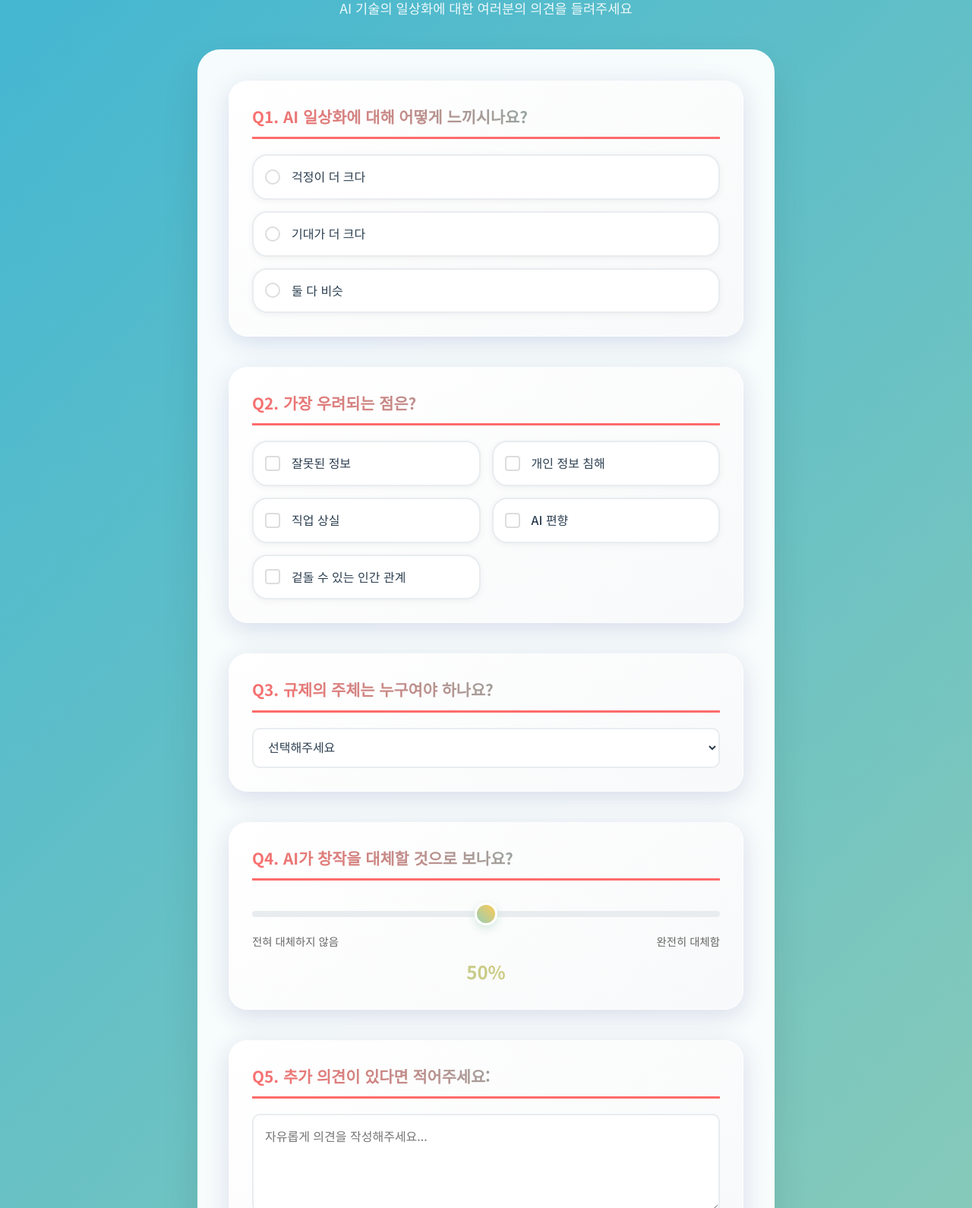
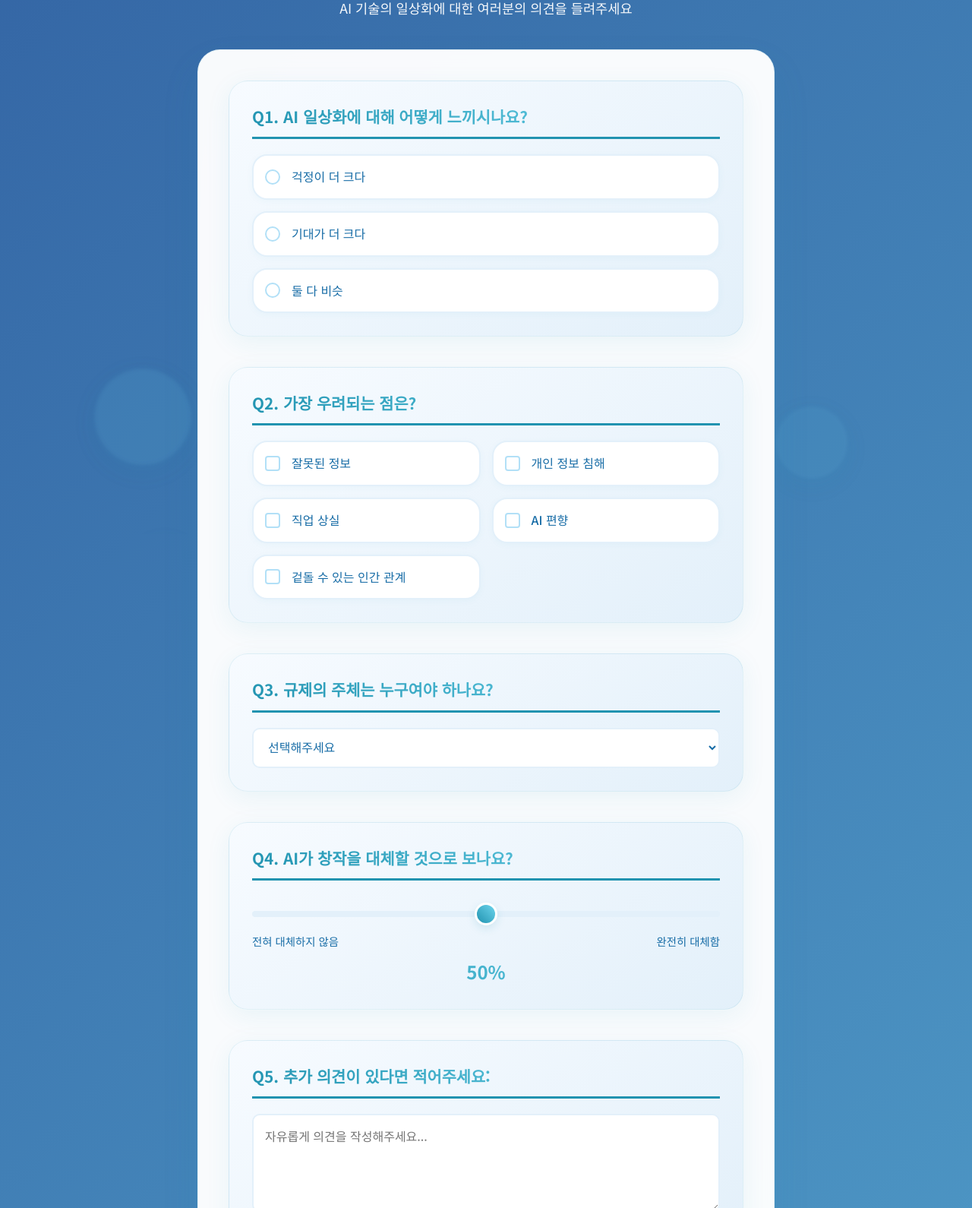
Before and after one commit to easylizzy12/ai, a plain HTML site: page index.html in a window 1280 px wide. Shown: the part 97-1687 px from the top of the page at 76% size. Drawn offline with Linux system fonts and the light colour scheme.

Commit message:
Add files via upload

```diff
--- a/index.html
+++ b/index.html
@@ -9,6 +9,9 @@
     <link href="https://cdnjs.cloudflare.com/ajax/libs/font-awesome/6.0.0/css/all.min.css" rel="stylesheet">
 </head>
 <body>
+    <div class="bubbles">
+        <span></span><span></span><span></span><span></span><span></span><span></span><span></span><span></span><span></span><span></span>
+    </div>
     <div class="container">
         <header class="survey-header">
             <h1><i class="fas fa-robot"></i> AI 여론 조사</h1>
--- a/styles.css
+++ b/styles.css
@@ -7,12 +7,109 @@
 
 body {
     font-family: 'Noto Sans KR', sans-serif;
-    background: linear-gradient(135deg, #ff6b6b 0%, #4ecdc4 25%, #45b7d1 50%, #96ceb4 75%, #feca57 100%);
+    background: linear-gradient(135deg, #1e3c72 0%, #2a5298 40%, #6dd5ed 100%);
     background-size: 400% 400%;
     animation: gradientShift 15s ease infinite;
     min-height: 100vh;
-    color: #333;
+    color: #222;
     line-height: 1.6;
+    overflow-x: hidden;
+    position: relative;
+}
+
+.bubbles {
+    position: fixed;
+    top: 0; left: 0; width: 100vw; height: 100vh;
+    z-index: 0;
+    pointer-events: none;
+    overflow: hidden;
+}
+.bubbles span {
+    position: absolute;
+    display: block;
+    border-radius: 50%;
+    background: rgba(255,255,255,0.15);
+    box-shadow: 0 8px 32px rgba(33,147,176,0.15);
+    filter: blur(2px);
+    animation: bubbleFloat 18s linear infinite;
+}
+.bubbles span:nth-child(1) {
+    width: 120px; height: 120px;
+    left: 10vw; bottom: -150px;
+    animation-delay: 0s;
+    background: rgba(109,213,237,0.18);
+}
+.bubbles span:nth-child(2) {
+    width: 80px; height: 80px;
+    left: 30vw; bottom: -100px;
+    animation-delay: 3s;
+    background: rgba(33,147,176,0.13);
+}
+.bubbles span:nth-child(3) {
+    width: 200px; height: 200px;
+    left: 60vw; bottom: -220px;
+    animation-delay: 6s;
+    background: rgba(42,82,152,0.10);
+}
+.bubbles span:nth-child(4) {
+    width: 90px; height: 90px;
+    left: 80vw; bottom: -120px;
+    animation-delay: 1s;
+    background: rgba(109,213,237,0.13);
+}
+.bubbles span:nth-child(5) {
+    width: 60px; height: 60px;
+    left: 50vw; bottom: -80px;
+    animation-delay: 8s;
+    background: rgba(33,147,176,0.10);
+}
+.bubbles span:nth-child(6) {
+    width: 150px; height: 150px;
+    left: 20vw; bottom: -180px;
+    animation-delay: 5s;
+    background: rgba(42,82,152,0.12);
+}
+.bubbles span:nth-child(7) {
+    width: 100px; height: 100px;
+    left: 70vw; bottom: -130px;
+    animation-delay: 10s;
+    background: rgba(109,213,237,0.15);
+}
+.bubbles span:nth-child(8) {
+    width: 70px; height: 70px;
+    left: 40vw; bottom: -90px;
+    animation-delay: 12s;
+    background: rgba(33,147,176,0.12);
+}
+.bubbles span:nth-child(9) {
+    width: 110px; height: 110px;
+    left: 85vw; bottom: -140px;
+    animation-delay: 15s;
+    background: rgba(42,82,152,0.11);
+}
+.bubbles span:nth-child(10) {
+    width: 50px; height: 50px;
+    left: 15vw; bottom: -60px;
+    animation-delay: 7s;
+    background: rgba(109,213,237,0.10);
+}
+@keyframes bubbleFloat {
+    0% {
+        transform: translateY(0) scale(1);
+        opacity: 0.7;
+    }
+    70% {
+        opacity: 0.5;
+    }
+    100% {
+        transform: translateY(-110vh) scale(1.2);
+        opacity: 0;
+    }
+}
+
+.container, .survey-header, .survey-form, .question-card, .modal, .modal-content {
+    z-index: 1;
+    position: relative;
 }
 
 @keyframes gradientShift {
@@ -38,27 +135,27 @@ body {
     font-size: 2.5rem;
     font-weight: 700;
     margin-bottom: 10px;
-    text-shadow: 2px 2px 4px rgba(0,0,0,0.3);
+    text-shadow: 2px 2px 4px rgba(0,0,0,0.2);
 }
 
 .survey-header p {
     font-size: 1.1rem;
-    opacity: 0.9;
+    opacity: 0.95;
 }
 
 .survey-header i {
     margin-right: 10px;
-    color: #ffd700;
+    color: #6dd5ed;
 }
 
 /* Form styles */
 .survey-form {
-    background: rgba(255, 255, 255, 0.95);
+    background: rgba(255, 255, 255, 0.97);
     border-radius: 30px;
     padding: 40px;
-    box-shadow: 0 25px 50px rgba(0,0,0,0.1);
+    box-shadow: 0 25px 50px rgba(33, 147, 176, 0.10);
     backdrop-filter: blur(20px);
-    border: 1px solid rgba(255, 255, 255, 0.2);
+    border: 1px solid rgba(33, 147, 176, 0.10);
 }
 
 /* Question card styles */
@@ -66,26 +163,26 @@ body {
     margin-bottom: 40px;
     padding: 30px;
     border-radius: 25px;
-    background: linear-gradient(145deg, #ffffff, #f8f9fa);
-    border: 1px solid rgba(255, 255, 255, 0.3);
+    background: linear-gradient(145deg, #f7fbff, #e3f0fa);
+    border: 1px solid rgba(33, 147, 176, 0.10);
     transition: transform 0.3s ease, box-shadow 0.3s ease;
     backdrop-filter: blur(10px);
-    box-shadow: 0 8px 32px rgba(31, 38, 135, 0.15);
+    box-shadow: 0 8px 32px rgba(33, 147, 176, 0.08);
 }
 
 .question-card:hover {
     transform: translateY(-5px);
-    box-shadow: 0 10px 25px rgba(0,0,0,0.1);
+    box-shadow: 0 10px 25px rgba(33, 147, 176, 0.13);
 }
 
 .question-card h3 {
-    color: #2c3e50;
+    color: #176ca6;
     font-size: 1.3rem;
     font-weight: 600;
     margin-bottom: 20px;
-    border-bottom: 3px solid #ff6b6b;
+    border-bottom: 3px solid #2193b0;
     padding-bottom: 10px;
-    background: linear-gradient(45deg, #ff6b6b, #4ecdc4);
+    background: linear-gradient(45deg, #2193b0, #6dd5ed);
     -webkit-background-clip: text;
     -webkit-text-fill-color: transparent;
     background-clip: text;
@@ -105,16 +202,16 @@ body {
     padding: 15px;
     border-radius: 20px;
     background: white;
-    border: 2px solid #e9ecef;
+    border: 2px solid #e3f0fa;
     transition: all 0.3s ease;
-    box-shadow: 0 2px 10px rgba(0,0,0,0.05);
+    box-shadow: 0 2px 10px rgba(33, 147, 176, 0.04);
 }
 
 .radio-option:hover {
-    border-color: #ff6b6b;
-    background: linear-gradient(145deg, #fff5f5, #f8f9ff);
+    border-color: #2193b0;
+    background: linear-gradient(145deg, #e3f0fa, #f7fbff);
     transform: translateY(-2px);
-    box-shadow: 0 5px 15px rgba(255, 107, 107, 0.2);
+    box-shadow: 0 5px 15px rgba(33, 147, 176, 0.10);
 }
 
 .radio-option input[type="radio"] {
@@ -124,7 +221,7 @@ body {
 .radio-custom {
     width: 20px;
     height: 20px;
-    border: 2px solid #ddd;
+    border: 2px solid #b2e0f7;
     border-radius: 50%;
     margin-right: 15px;
     position: relative;
@@ -132,8 +229,8 @@ body {
 }
 
 .radio-option input[type="radio"]:checked + .radio-custom {
-    border-color: #ff6b6b;
-    background: linear-gradient(45deg, #ff6b6b, #4ecdc4);
+    border-color: #2193b0;
+    background: linear-gradient(45deg, #2193b0, #6dd5ed);
 }
 
 .radio-option input[type="radio"]:checked + .radio-custom::after {
@@ -150,7 +247,7 @@ body {
 
 .option-text {
     font-weight: 500;
-    color: #2c3e50;
+    color: #176ca6;
 }
 
 /* Checkbox styles */
@@ -167,16 +264,16 @@ body {
     padding: 15px;
     border-radius: 20px;
     background: white;
-    border: 2px solid #e9ecef;
+    border: 2px solid #e3f0fa;
     transition: all 0.3s ease;
-    box-shadow: 0 2px 10px rgba(0,0,0,0.05);
+    box-shadow: 0 2px 10px rgba(33, 147, 176, 0.04);
 }
 
 .checkbox-option:hover {
-    border-color: #4ecdc4;
-    background: linear-gradient(145deg, #f0fffd, #f8f9ff);
+    border-color: #6dd5ed;
+    background: linear-gradient(145deg, #f0faff, #f7fbff);
     transform: translateY(-2px);
-    box-shadow: 0 5px 15px rgba(78, 205, 196, 0.2);
+    box-shadow: 0 5px 15px rgba(109, 213, 237, 0.10);
 }
 
 .checkbox-option input[type="checkbox"] {
@@ -186,7 +283,7 @@ body {
 .checkbox-custom {
     width: 20px;
     height: 20px;
-    border: 2px solid #ddd;
+    border: 2px solid #b2e0f7;
     border-radius: 4px;
     margin-right: 15px;
     position: relative;
@@ -194,8 +291,8 @@ body {
 }
 
 .checkbox-option input[type="checkbox"]:checked + .checkbox-custom {
-    border-color: #4ecdc4;
-    background: linear-gradient(45deg, #4ecdc4, #45b7d1);
+    border-color: #6dd5ed;
+    background: linear-gradient(45deg, #6dd5ed, #2193b0);
 }
 
 .checkbox-option input[type="checkbox"]:checked + .checkbox-custom::after {
@@ -213,19 +310,19 @@ body {
 .select-group select {
     width: 100%;
     padding: 15px;
-    border: 2px solid #e9ecef;
+    border: 2px solid #e3f0fa;
     border-radius: 10px;
     font-size: 1rem;
     background: white;
-    color: #2c3e50;
+    color: #176ca6;
     cursor: pointer;
     transition: all 0.3s ease;
 }
 
 .select-group select:focus {
     outline: none;
-    border-color: #45b7d1;
-    box-shadow: 0 0 0 3px rgba(69, 183, 209, 0.1);
+    border-color: #2193b0;
+    box-shadow: 0 0 0 3px rgba(33, 147, 176, 0.10);
 }
 
 /* Slider styles */
@@ -237,7 +334,7 @@ body {
     width: 100%;
     height: 8px;
     border-radius: 5px;
-    background: #e9ecef;
+    background: #e3f0fa;
     outline: none;
     -webkit-appearance: none;
     margin: 20px 0;
@@ -249,9 +346,9 @@ body {
     width: 30px;
     height: 30px;
     border-radius: 50%;
-    background: linear-gradient(45deg, #96ceb4, #feca57);
+    background: linear-gradient(45deg, #2193b0, #6dd5ed);
     cursor: pointer;
-    box-shadow: 0 4px 12px rgba(150, 206, 180, 0.4);
+    box-shadow: 0 4px 12px rgba(33, 147, 176, 0.15);
     border: 3px solid white;
 }
 
@@ -259,10 +356,10 @@ body {
     width: 30px;
     height: 30px;
     border-radius: 50%;
-    background: linear-gradient(45deg, #96ceb4, #feca57);
+    background: linear-gradient(45deg, #2193b0, #6dd5ed);
     cursor: pointer;
     border: 3px solid white;
-    box-shadow: 0 4px 12px rgba(150, 206, 180, 0.4);
+    box-shadow: 0 4px 12px rgba(33, 147, 176, 0.15);
 }
 
 .slider-labels {
@@ -270,13 +367,13 @@ body {
     justify-content: space-between;
     margin-bottom: 10px;
     font-size: 0.9rem;
-    color: #666;
+    color: #176ca6;
 }
 
 .slider-value {
     font-size: 1.5rem;
     font-weight: 700;
-    background: linear-gradient(45deg, #96ceb4, #feca57);
+    background: linear-gradient(45deg, #2193b0, #6dd5ed);
     -webkit-background-clip: text;
     -webkit-text-fill-color: transparent;
     background-clip: text;
@@ -287,7 +384,7 @@ body {
 .text-group textarea {
     width: 100%;
     padding: 15px;
-    border: 2px solid #e9ecef;
+    border: 2px solid #e3f0fa;
     border-radius: 10px;
     font-size: 1rem;
     font-family: inherit;
@@ -297,8 +394,8 @@ body {
 
 .text-group textarea:focus {
     outline: none;
-    border-color: #feca57;
-    box-shadow: 0 0 0 3px rgba(254, 202, 87, 0.1);
+    border-color: #2193b0;
+    box-shadow: 0 0 0 3px rgba(33, 147, 176, 0.10);
 }
 
 /* Demographics styles */
@@ -315,25 +412,25 @@ body {
 
 .demo-item label {
     font-weight: 600;
-    color: #2c3e50;
+    color: #176ca6;
     margin-bottom: 8px;
 }
 
 .demo-item select {
     padding: 12px;
-    border: 2px solid #e9ecef;
+    border: 2px solid #e3f0fa;
     border-radius: 8px;
     font-size: 0.95rem;
     background: white;
-    color: #2c3e50;
+    color: #176ca6;
     cursor: pointer;
     transition: all 0.3s ease;
 }
 
 .demo-item select:focus {
     outline: none;
-    border-color: #ff6b6b;
-    box-shadow: 0 0 0 3px rgba(255, 107, 107, 0.1);
+    border-color: #2193b0;
+    box-shadow: 0 0 0 3px rgba(33, 147, 176, 0.10);
 }
 
 /* Submit button styles */
@@ -343,7 +440,7 @@ body {
 }
 
 .submit-btn {
-    background: linear-gradient(135deg, #ff6b6b 0%, #4ecdc4 25%, #45b7d1 50%, #96ceb4 75%, #feca57 100%);
+    background: linear-gradient(135deg, #2193b0 0%, #6dd5ed 100%);
     background-size: 200% 200%;
     animation: gradientShift 3s ease infinite;
     color: white;
@@ -354,13 +451,13 @@ body {
     border-radius: 50px;
     cursor: pointer;
     transition: all 0.3s ease;
-    box-shadow: 0 8px 25px rgba(255, 107, 107, 0.3);
-    text-shadow: 0 1px 2px rgba(0,0,0,0.2);
+    box-shadow: 0 8px 25px rgba(33, 147, 176, 0.18);
+    text-shadow: 0 1px 2px rgba(0,0,0,0.08);
 }
 
 .submit-btn:hover {
     transform: translateY(-3px) scale(1.05);
-    box-shadow: 0 12px 35px rgba(255, 107, 107, 0.4);
+    box-shadow: 0 12px 35px rgba(33, 147, 176, 0.22);
     background-size: 150% 150%;
 }
 
@@ -381,7 +478,7 @@ body {
     top: 0;
     width: 100%;
     height: 100%;
-    background-color: rgba(0,0,0,0.5);
+    background-color: rgba(33,147,176,0.15);
     backdrop-filter: blur(5px);
 }
 
@@ -419,29 +516,29 @@ body {
 }
 
 .close:hover {
-    color: #667eea;
+    color: #2193b0;
 }
 
 .modal-content h2 {
-    color: #2c3e50;
+    color: #176ca6;
     margin-bottom: 20px;
     text-align: center;
 }
 
 /* 결과 스타일 */
 .results-summary {
-    color: #2c3e50;
+    color: #176ca6;
 }
 
 .results-summary h3 {
-    color: #ff6b6b;
+    color: #2193b0;
     margin-bottom: 20px;
     text-align: center;
     font-size: 1.4rem;
 }
 
 .results-summary h4 {
-    color: #4ecdc4;
+    color: #6dd5ed;
     margin: 20px 0 15px 0;
     font-size: 1.2rem;
 }
@@ -449,19 +546,19 @@ body {
 .result-item {
     margin-bottom: 15px;
     padding: 15px;
-    background: linear-gradient(145deg, #f8f9fa, #ffffff);
+    background: linear-gradient(145deg, #f7fbff, #e3f0fa);
     border-radius: 15px;
-    border-left: 4px solid #ff6b6b;
+    border-left: 4px solid #2193b0;
 }
 
 .result-item strong {
-    color: #2c3e50;
+    color: #176ca6;
     display: block;
     margin-bottom: 5px;
 }
 
 .result-item p {
-    color: #666;
+    color: #176ca6;
     margin: 0;
     font-weight: 500;
 }
@@ -474,20 +571,20 @@ body {
 
 .demo-result {
     padding: 12px;
-    background: linear-gradient(145deg, #f0fffd, #ffffff);
+    background: linear-gradient(145deg, #e3f0fa, #f7fbff);
     border-radius: 12px;
-    border-left: 3px solid #4ecdc4;
+    border-left: 3px solid #6dd5ed;
 }
 
 .demo-result strong {
-    color: #2c3e50;
+    color: #176ca6;
     margin-right: 8px;
 }
 
 hr {
     border: none;
     height: 2px;
-    background: linear-gradient(90deg, #ff6b6b, #4ecdc4, #45b7d1, #96ceb4, #feca57);
+    background: linear-gradient(90deg, #2193b0, #6dd5ed);
     margin: 25px 0;
     border-radius: 1px;
 }
@@ -546,7 +643,7 @@ hr {
     width: 20px;
     height: 20px;
     border: 3px solid #f3f3f3;
-    border-top: 3px solid #667eea;
+    border-top: 3px solid #2193b0;
     border-radius: 50%;
     animation: spin 1s linear infinite;
     margin-right: 10px;
@@ -559,7 +656,7 @@ hr {
 
 /* Success message */
 .success-message {
-    background: linear-gradient(135deg, #4CAF50, #45a049);
+    background: linear-gradient(135deg, #2193b0, #6dd5ed);
     color: white;
     padding: 20px;
     border-radius: 10px;
```
